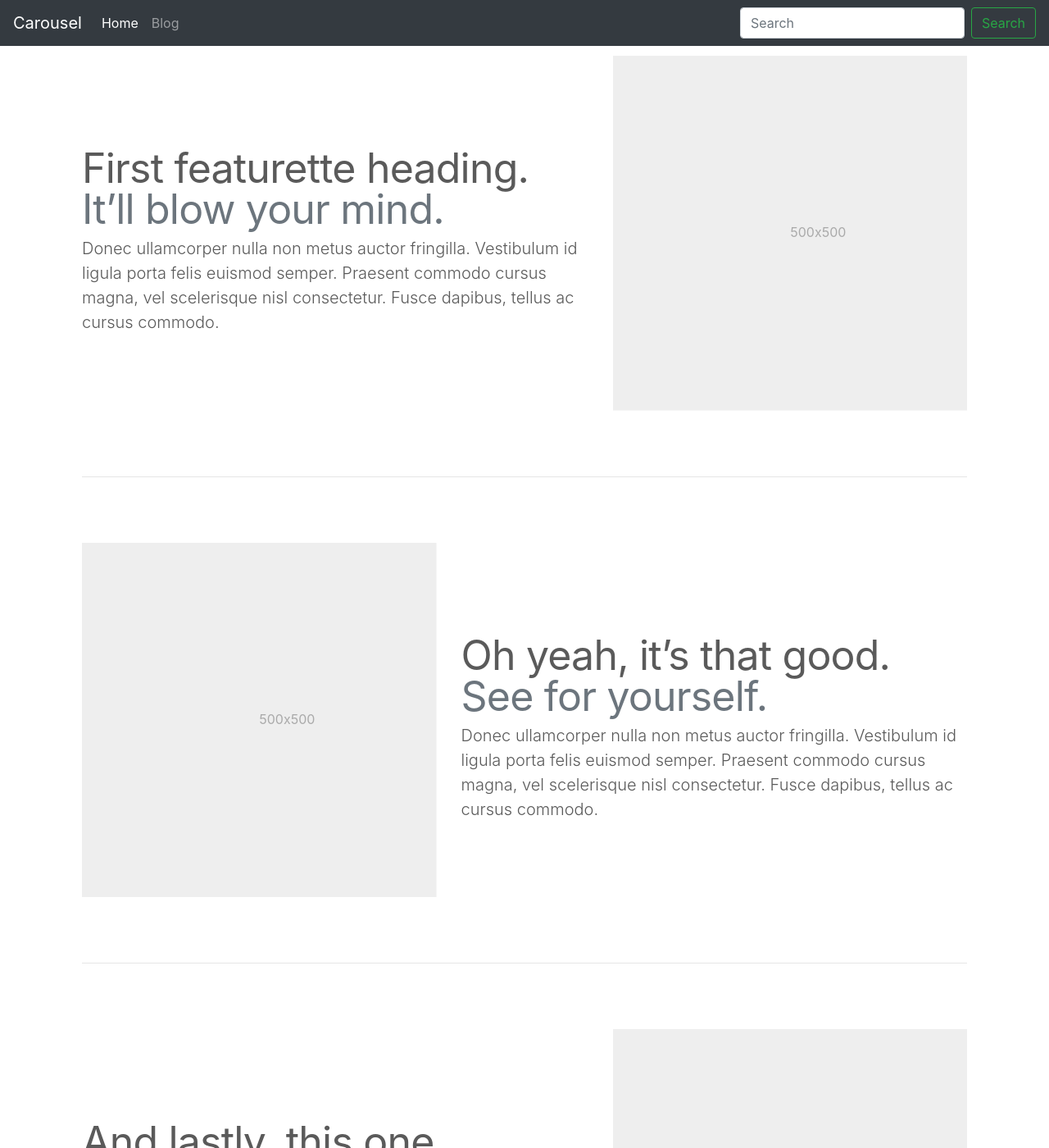
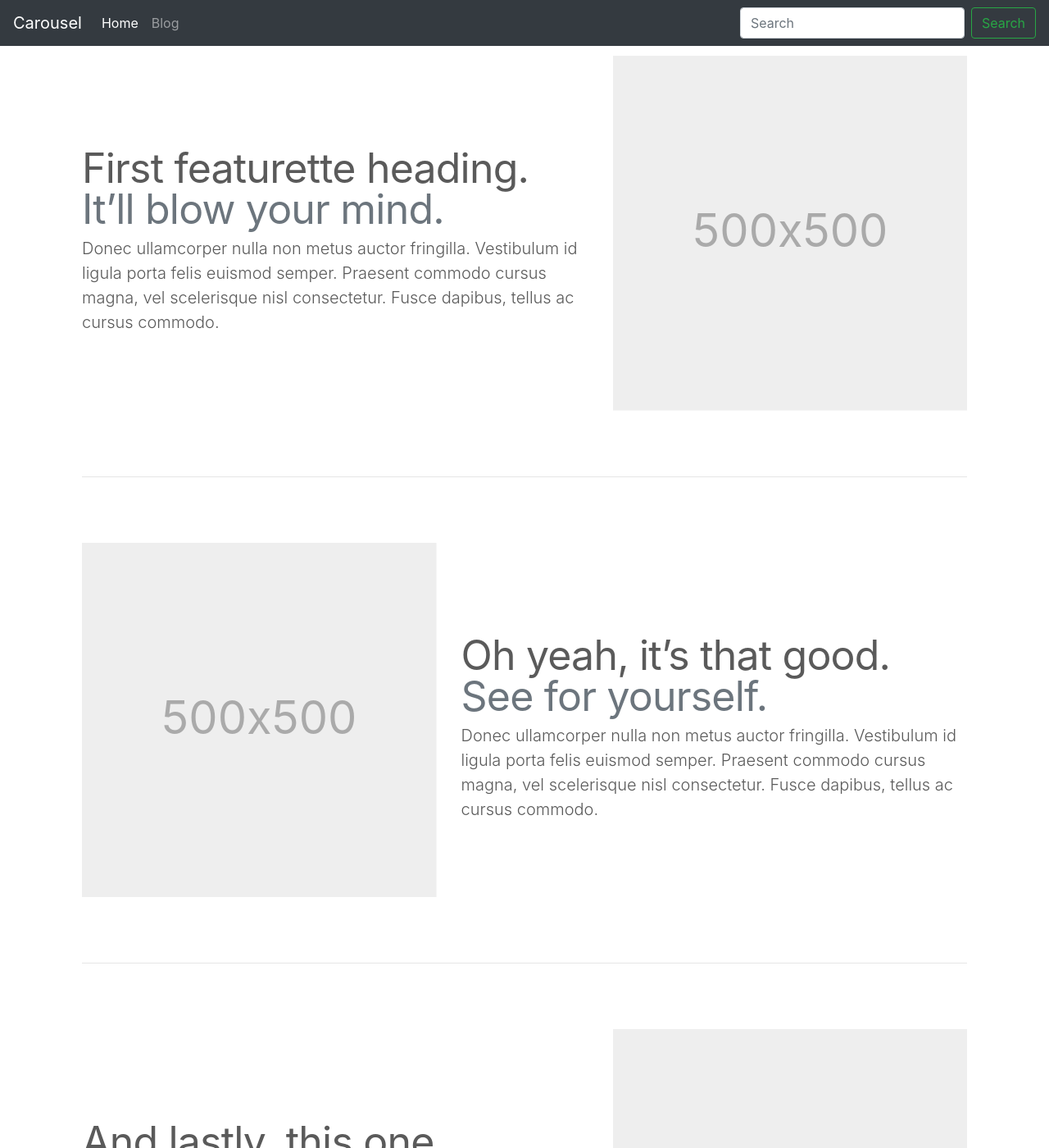
Before and after one commit to Xeppit/XeppIT.GitHub.io, a Jekyll site: the page built from index.html, in a window 1280 px wide and 1400 px high, scrolled down 1165 px. Shown: the whole window at 82% size. Built offline with Jekyll 4.4.1, drawn with Linux system fonts in a browser that asks for light colours; nearby versions of some CDN libraries; library files that are not in the unit come from our copies.

Commit message:
added stle to main pge

```diff
--- a/index.html
+++ b/index.html
@@ -6,6 +6,23 @@ title: Hank Quinlan, Horrible Cop
 	<h1>Hi there, I'm Hank Quinlan!</h1>
 	<p>I'm best known as the horrible cop from <em>A Touch of Evil</em> Don't trust me. <a href="/about">Read more about my life...</a></p>
 </div> -->
+
+<style>
+	.bd-placeholder-img {
+		font-size: 1.125rem;
+		text-anchor: middle;
+		-webkit-user-select: none;
+		-moz-user-select: none;
+		-ms-user-select: none;
+		user-select: none;
+	}
+
+	@media (min-width: 768px) {
+		.bd-placeholder-img-lg {
+			font-size: 3.5rem;
+		}
+	}
+</style>
 
 <body>
 	<main role="main">
```
